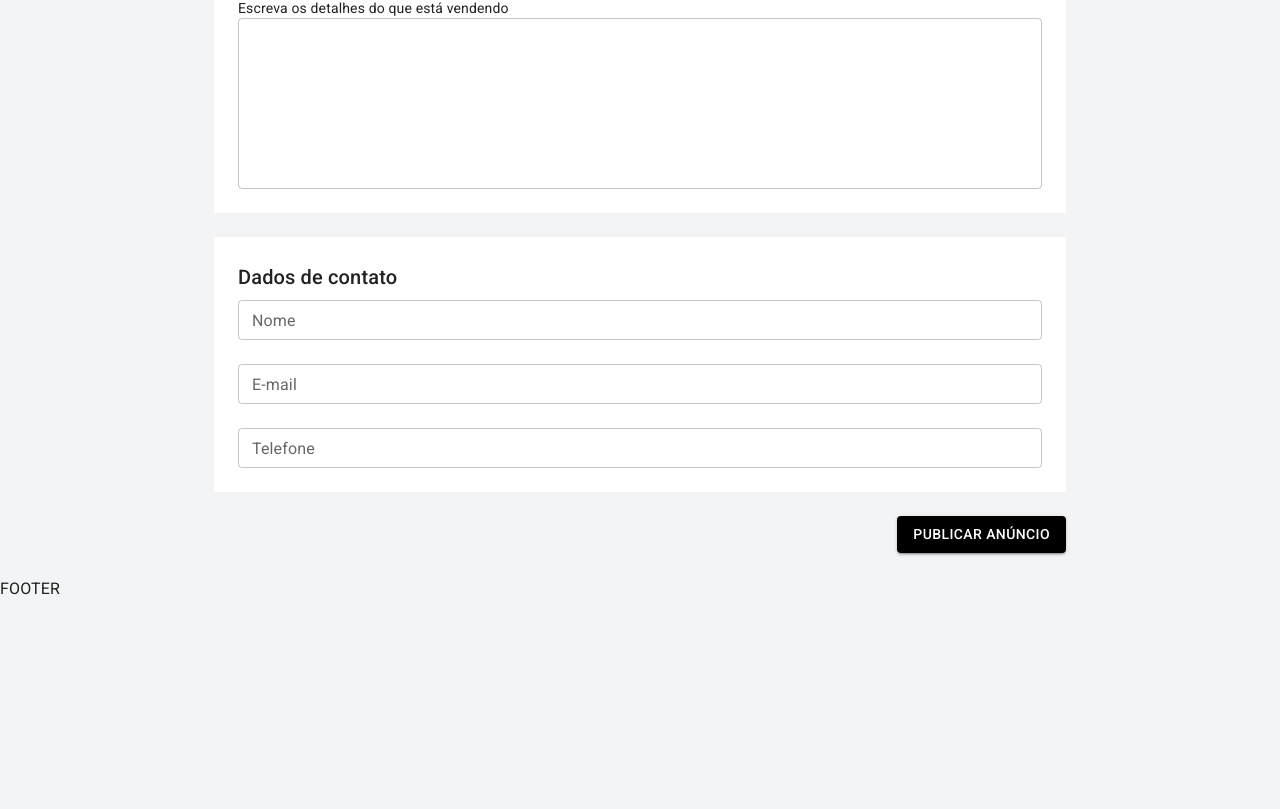
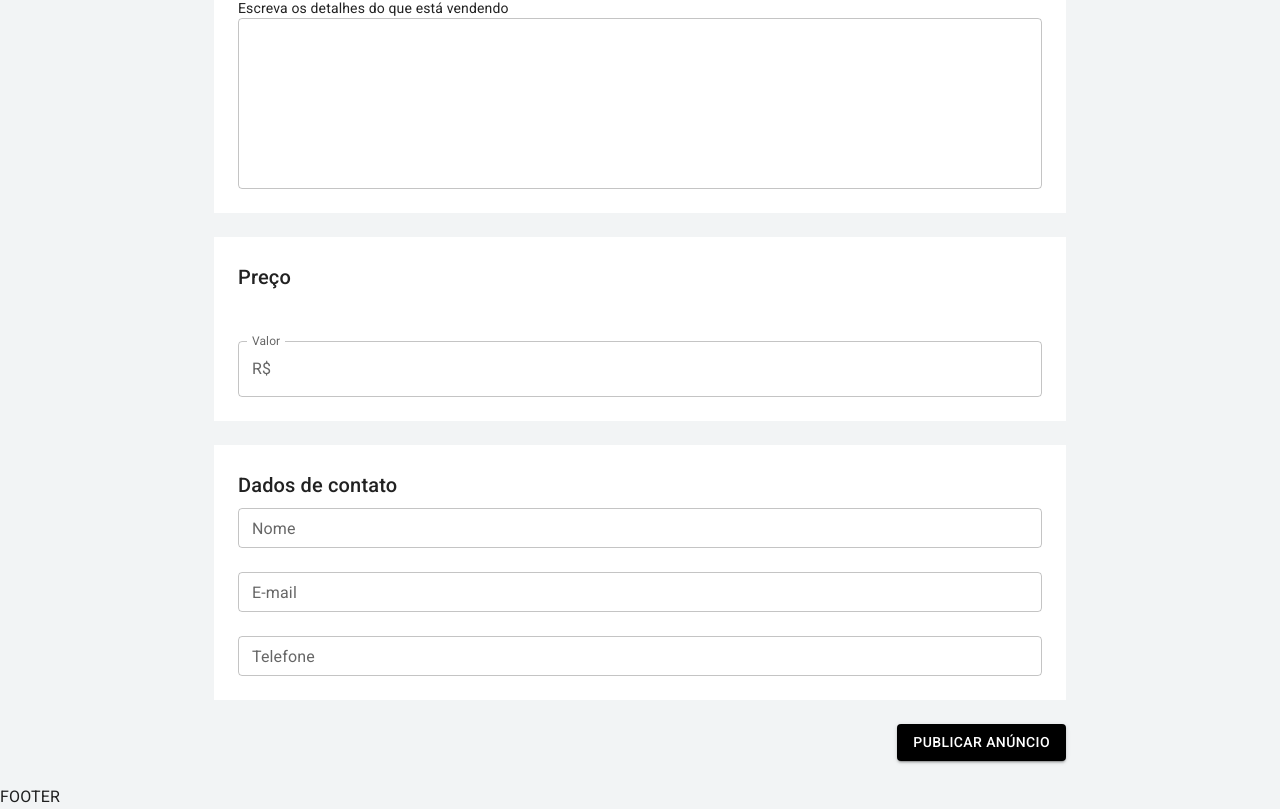
Before and after one commit to ericlesbrum/Projeto-Anunx, a Next.js app: page /user/publish in a window 1280 px wide. Shown: the part 898-1707 px from the top of the page. Before the commit the page ends 1499 px from the top, so only its background shows below. Built offline with nearby package versions, Linux system fonts and the light colour scheme.

Commit message:
adicionando box de preço

```diff
--- a/pages/user/publish.js
+++ b/pages/user/publish.js
@@ -1,5 +1,17 @@
 import { DeleteForever } from '@mui/icons-material';
-import { Box, Container, Select, TextField, Typography, Button, IconButton } from '@mui/material';
+import {
+    Box,
+    Container,
+    Select,
+    TextField,
+    Typography,
+    Button,
+    IconButton,
+    FormControl,
+    InputLabel,
+    OutlinedInput,
+    InputAdornment
+} from '@mui/material';
 import { useTheme } from '@mui/material/styles';
 import { useState } from 'react';
 import { useDropzone } from 'react-dropzone'
@@ -151,7 +163,26 @@ const Publish = () => {
                         fullWidth />
                 </Box>
             </Container>
-
+            <Container maxWidth='md' sx={boxContainer(theme.spacing(3))}>
+                <Box sx={
+                    box(
+                        theme.palette.background.variant,
+                        theme.spacing(3)
+                    )}
+                >
+                    <Typography component="h6" variant="h6" color="textPrimary">
+                        Preço
+                    </Typography>
+                    <br /><br />
+                    <FormControl variant="outlined" fullWidth>
+                        <InputLabel>Valor</InputLabel>
+                        <OutlinedInput
+                            startAdornment={<InputAdornment position="start">R$</InputAdornment>}
+                            label="Valor"
+                        />
+                    </FormControl>
+                </Box>
+            </Container>
             <Container maxWidth='md' sx={boxContainer(theme.spacing(3))}>
                 <Box sx={
                     box(
```
